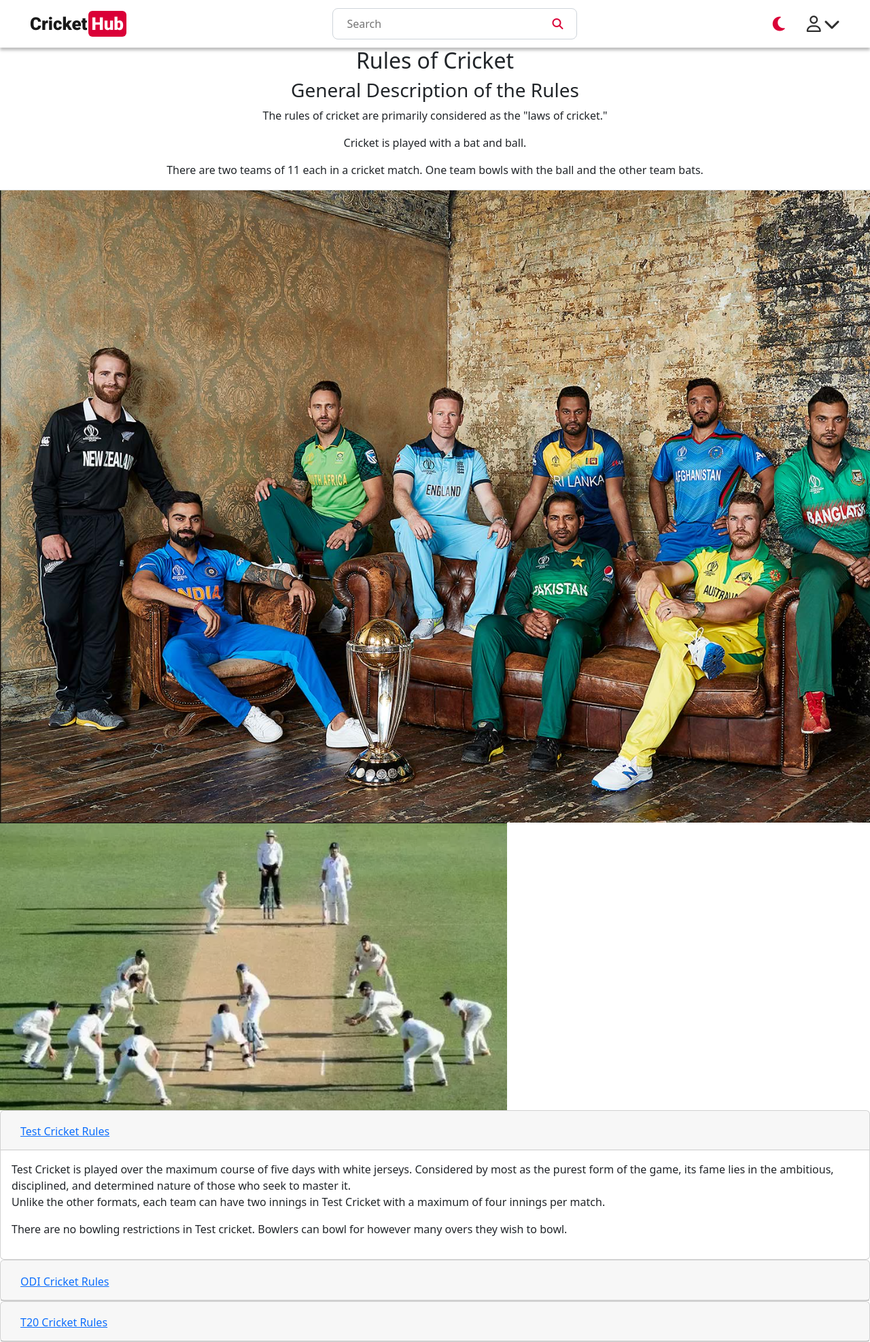
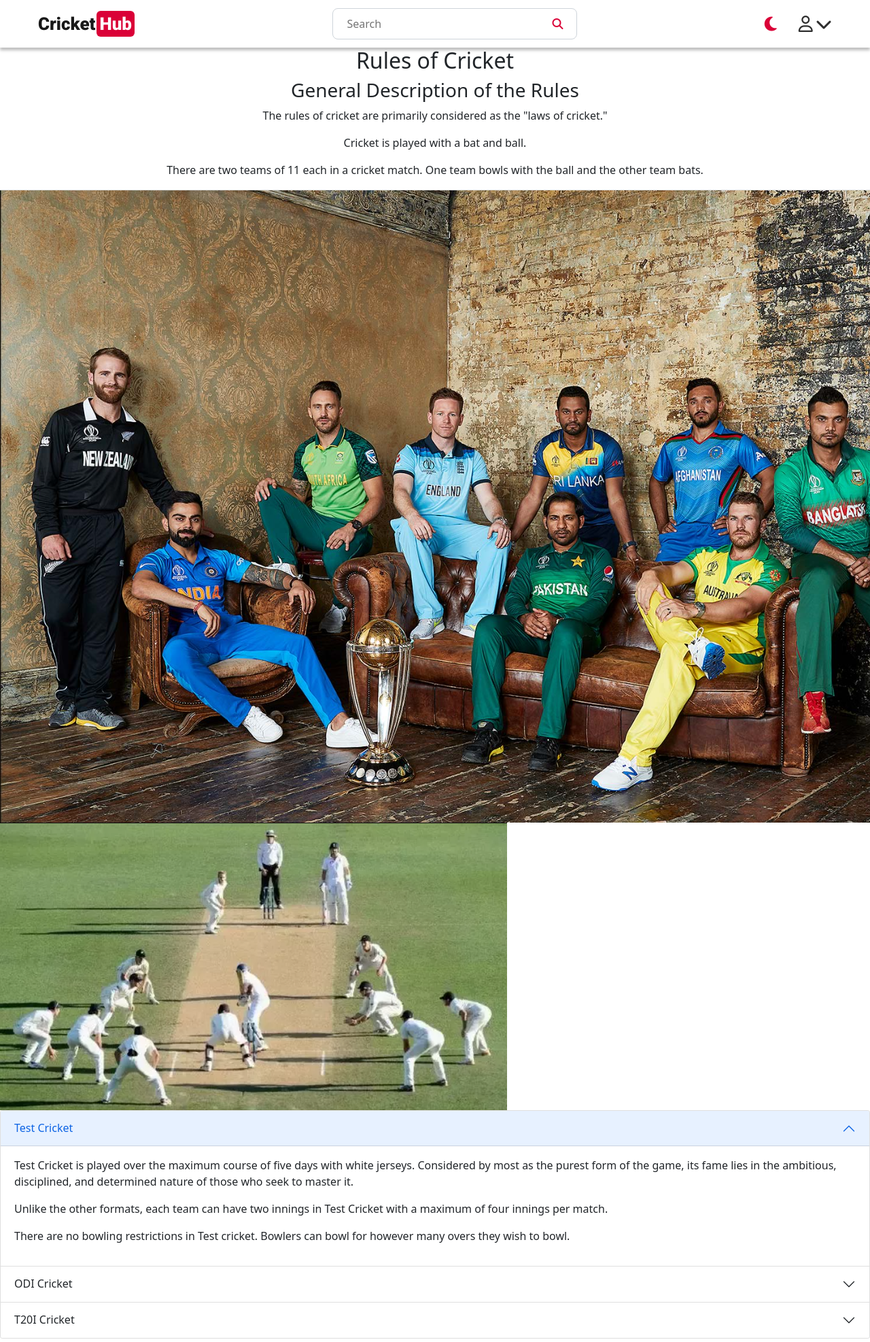
Before and after one commit to Sm3ggl3s/CricketHub, a Flask app: page /rules in a window 1280 px wide; the page is wider, and only the part inside the window is pictured. Shown: that part at 68% size. Run offline with Flask 2, Linux system fonts and the light colour scheme; some libraries are stand-ins or nearby versions.

Commit message:
mostly done with content

```diff
--- a/templates/rules.html
+++ b/templates/rules.html
@@ -14,19 +14,72 @@
 </div>
 <img class="colorjersey" src="static/Colored-Cricket-Jerseys.png" alt="Color Cricket Jerseys">
 <img src="static/Test-Cricket.png" alt="Test Cricket">
-    <!-- <link href="https://cdn.jsdelivr.net/npm/bootstrap@5.0.2/dist/css/bootstrap.min.css" rel="stylesheet" integrity="sha384-EVSTQN3/azprG1Anm3QDgpJLIm9Nao0Yz1ztcQTwFspd3yD65VohhpuuCOmLASjC" crossorigin="anonymous"> -->
-    <!-- <script defer src="https://cdn.jsdelivr.net/npm/bootstrap@5.0.2/dist/js/bootstrap.bundle.min.js" integrity="sha384-MrcW6ZMFYlzcLA8Nl+NtUVF0sA7MsXsP1UyJoMp4YLEuNSfAP+JcXn/tWtIaxVXM" crossorigin="anonymous"></script> -->
+<link href="https://cdn.jsdelivr.net/npm/bootstrap@5.0.2/dist/css/bootstrap.min.css" rel="stylesheet"
+  integrity="sha384-EVSTQN3/azprG1Anm3QDgpJLIm9Nao0Yz1ztcQTwFspd3yD65VohhpuuCOmLASjC" crossorigin="anonymous">
 <div class="accordion" id="accordionExample">
+  <div class="accordion-item">
+    <h2 class="accordion-header" id="headingOne">
+      <button class="accordion-button" type="button" data-bs-toggle="collapse" data-bs-target="#collapseOne"
+        aria-expanded="true" aria-controls="collapseOne">
+        Test Cricket
+      </button>
+    </h2>
+    <div id="collapseOne" class="accordion-collapse collapse show" aria-labelledby="headingOne"
+      data-bs-parent="#accordionExample">
+      <div class="accordion-body">
+        <p>Test Cricket is played over the maximum course of five days with white jerseys. Considered by most as the purest
+        form of the game, its fame lies in the ambitious, disciplined, and determined nature of those who seek to master it. </p>
+        <p>Unlike the other formats, each team can have two innings in Test Cricket with a maximum of four innings per
+          match.</p>
+        <p>There are no bowling restrictions in Test cricket. Bowlers can bowl for however many overs they wish to bowl.
+        </p>
+      </div>
+    </div>
+  </div>
+  <div class="accordion-item">
+    <h2 class="accordion-header" id="headingTwo">
+      <button class="accordion-button collapsed" type="button" data-bs-toggle="collapse" data-bs-target="#collapseTwo"
+        aria-expanded="false" aria-controls="collapseTwo">
+        ODI Cricket
+      </button>
+    </h2>
+    <div id="collapseTwo" class="accordion-collapse collapse" aria-labelledby="headingTwo"
+      data-bs-parent="#accordionExample">
+      <div class="accordion-body">
+          <p>ODI (One Day International) Cricket is played with a maximum of 50 overs per innings. It is called one day because
+            the match can last for about 6 hours.
+          </p>
+          <p>Each bowler can bowl up to a maximum of 10 overs in an ODI match.</p>
+      </div>
+    </div>
+  </div>
+  <div class="accordion-item">
+    <h2 class="accordion-header" id="headingThree">
+      <button class="accordion-button collapsed" type="button" data-bs-toggle="collapse" data-bs-target="#collapseThree"
+        aria-expanded="false" aria-controls="collapseThree">
+        T20I Cricket
+      </button>
+    </h2>
+    <div id="collapseThree" class="accordion-collapse collapse" aria-labelledby="headingThree"
+      data-bs-parent="#accordionExample">
+      <div class="accordion-body">
+        <p>T20I (Twenty-20 International) Cricket is played with a maximum of 20 overs per innings. The match can last for up to 3-4 hours. </p>
+        <p>Each bowler can bowl up to a maximum of 4 overs in a T20I match.</p>
+      </div>
+    </div>
+  </div>
+</div>
+<!-- <div class="accordion" id="accordionExample">
         <div class="card">
           <div class="card-header" id="headingOne">
             <h2 class="mb-0">
-              <button class="btn btn-link" type="button" data-toggle="collapse" data-target="#collapseOne" aria-expanded="true" aria-controls="collapseOne">
+              <button class="btn btn-link" type="button" data-bs-toggle="collapse" data-bs-target="#collapseOne" aria-expanded="true" aria-controls="collapseOne">
                 Test Cricket Rules
               </button>
             </h2>
           </div>
 
-          <div id="collapseOne" class="collapse show" aria-labelledby="headingOne" data-parent="#accordionExample">
+          <div id="collapseOne" class="collapse show" aria-labelledby="headingOne" data-bs-parent="#accordionExample">
             <div class="card-body">
               Test Cricket is played over the maximum course of five days with white jerseys. Considered by most as the purest form of the game, its fame lies
               in the ambitious, disciplined, and determined nature of those who seek to master it.
@@ -38,30 +91,30 @@
         <div class="card">
           <div class="card-header" id="headingTwo">
             <h2 class="mb-0">
-              <button class="btn btn-link collapsed" type="button" data-toggle="collapse" data-target="#collapseTwo" aria-expanded="false" aria-controls="collapseTwo">
+              <button class="btn btn-link collapsed" type="button" data-bs-toggle="collapse" data-bs-target="#collapseTwo" aria-expanded="false" aria-controls="collapseTwo">
                 ODI Cricket Rules
               </button>
             </h2>
           </div>
-          <div id="collapseTwo" class="collapse" aria-labelledby="headingTwo" data-parent="#accordionExample">
+          <div id="collapseTwo" class="collapse" aria-labelledby="headingTwo" data-bs-parent="#accordionExample">
             <div class="card-body">
-              Anim pariatur cliche reprehenderit, enim eiusmod high life accusamus terry richardson ad squid. 3 wolf moon officia aute, non cupidatat skateboard dolor brunch. Food truck quinoa nesciunt laborum eiusmod. Brunch 3 wolf moon tempor, sunt aliqua put a bird on it squid single-origin coffee nulla assumenda shoreditch et. Nihil anim keffiyeh helvetica, craft beer labore wes anderson cred nesciunt sapiente ea proident. Ad vegan excepteur butcher vice lomo. Leggings occaecat craft beer farm-to-table, raw denim aesthetic synth nesciunt you probably haven't heard of them accusamus labore sustainable VHS.
+               non cupidatat skateboard dolor brunch. Food truck quinoa nesciunt laborum eiusmod. Brunch 3 wolf moon tempor, sunt aliqua put a bird on it squid single-origin coffee nulla assumenda shoreditch et. Nihil anim keffiyeh helvetica, craft beer labore wes anderson cred nesciunt sapiente ea proident. Ad vegan excepteur butcher vice lomo. Leggings occaecat craft beer farm-to-table, raw denim aesthetic synth nesciunt you probably haven't heard of them accusamus labore sustainable VHS.
             </div>
           </div>
         </div>
         <div class="card">
           <div class="card-header" id="headingThree">
             <h2 class="mb-0">
-              <button class="btn btn-link collapsed" type="button" data-toggle="collapse" data-target="#collapseThree" aria-expanded="false" aria-controls="collapseThree">
+              <button class="btn btn-link collapsed" type="button" data-bs-toggle="collapse" data-bs-target="#collapseThree" aria-expanded="false" aria-controls="collapseThree">
                 T20 Cricket Rules
               </button>
             </h2>
           </div>
-          <div id="collapseThree" class="collapse" aria-labelledby="headingThree" data-parent="#accordionExample">
+          <div id="collapseThree" class="collapse" aria-labelledby="headingThree" data-bs-parent="#accordionExample">
             <div class="card-body">
               Anim pariatur cliche reprehenderit, enim eiusmod high life accusamus terry richardson ad squid. 3 wolf moon officia aute, non cupidatat skateboard dolor brunch. Food truck quinoa nesciunt laborum eiusmod. Brunch 3 wolf moon tempor, sunt aliqua put a bird on it squid single-origin coffee nulla assumenda shoreditch et. Nihil anim keffiyeh helvetica, craft beer labore wes anderson cred nesciunt sapiente ea proident. Ad vegan excepteur butcher vice lomo. Leggings occaecat craft beer farm-to-table, raw denim aesthetic synth nesciunt you probably haven't heard of them accusamus labore sustainable VHS.
             </div>
           </div>
         </div>
-      </div>
+      </div> -->
 {% endblock %}
```
Lines whose indentation alone changed are shown as unchanged.
